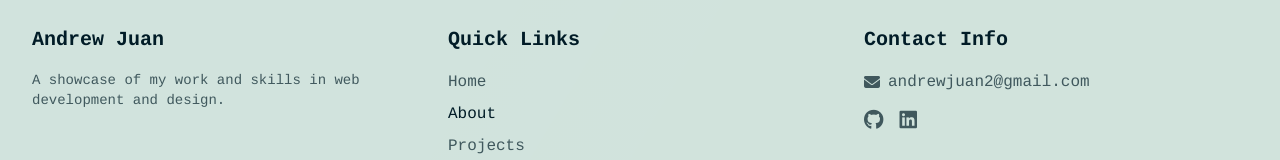
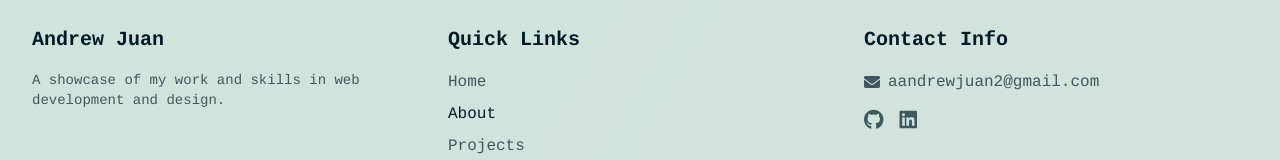
Before and after one commit to aandrewjuan1/portfolio, a Vue app: page /portfolio/about in a window 1280 px wide. Shown: the part 1872-2032 px from the top of the page. Built offline with nearby package versions, Linux system fonts and the light colour scheme; a web font is replaced by a local one.

Commit message:
fix: typo email

```diff
--- a/src/components/home/ContactSection.vue
+++ b/src/components/home/ContactSection.vue
@@ -10,7 +10,7 @@
             <span class="absolute left-0 -bottom-3 w-16 h-1 bg-wine dark:bg-viridian rounded transform transition-all duration-300 group-hover:w-24"></span>
           </h2>
           <p class="mt-6 text-lg text-rich-black-300 dark:text-mint-green-300 max-w-2xl mx-auto">
-            Feel free to reach out to me at <a href="mailto:andrewjuan2@gmail.com" class="text-wine dark:text-viridian hover:underline">andrewjuan2@gmail.com</a>
+            Feel free to reach out to me at <a href="mailto:aandrewjuan2@gmail.com" class="text-wine dark:text-viridian hover:underline">aandrewjuan2@gmail.com</a>
           </p>
         </div>
 
--- a/src/components/layout/Footer.vue
+++ b/src/components/layout/Footer.vue
@@ -50,7 +50,7 @@ if (!document.querySelector('link[href*="font-awesome"]')) {
             <a href="mailto:andrewjuan2@gmail.com"
                class="flex items-center space-x-2 text-rich-black/70 dark:text-mint-green/70 hover:text-rich-black dark:hover:text-mint-green transition-colors">
               <i class="fas fa-envelope"></i>
-              <span>andrewjuan2@gmail.com</span>
+              <span>aandrewjuan2@gmail.com</span>
             </a>
             <div class="flex space-x-4 pt-2">
               <a href="https://github.com/aandrewjuan1" target="_blank" rel="noopener noreferrer"
```
